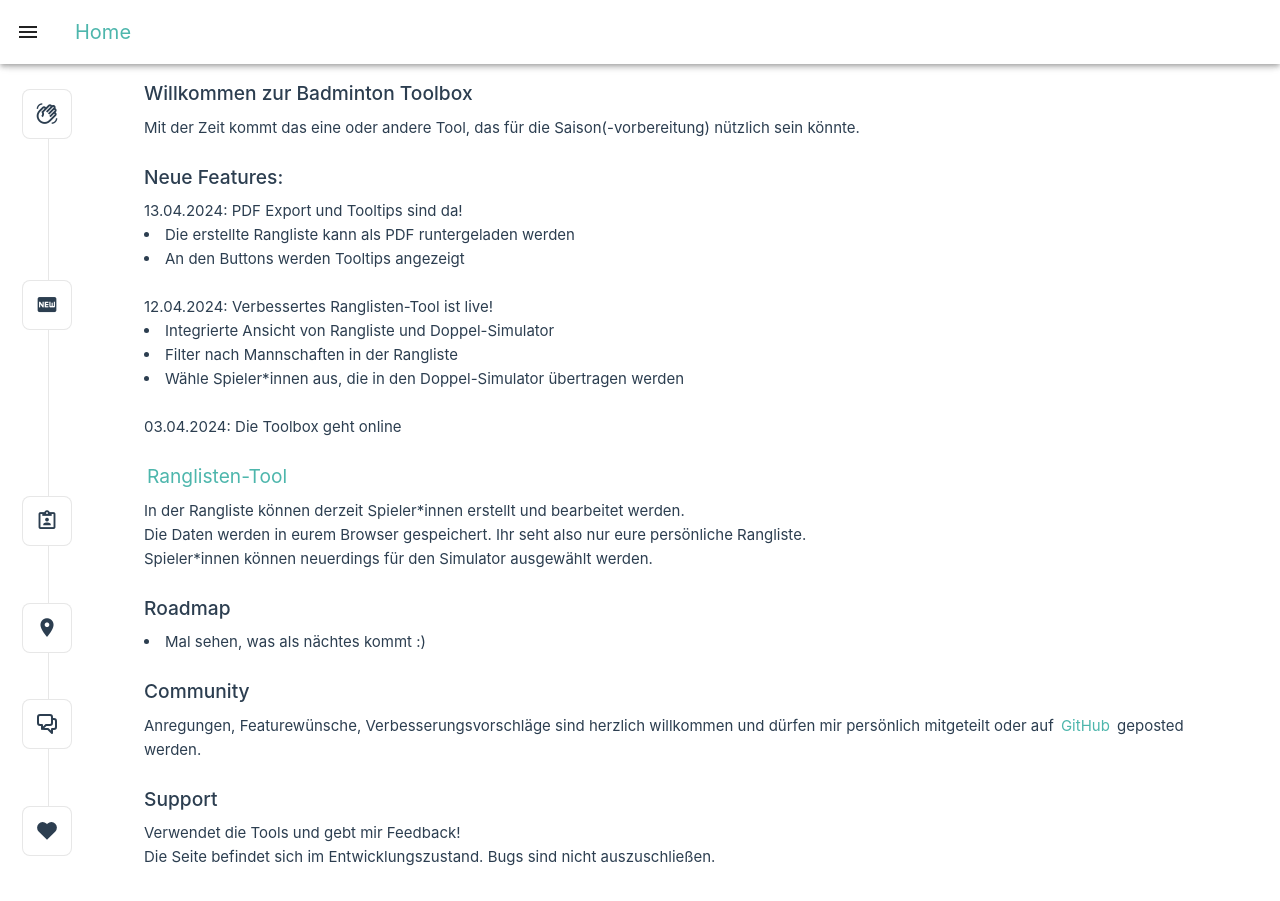
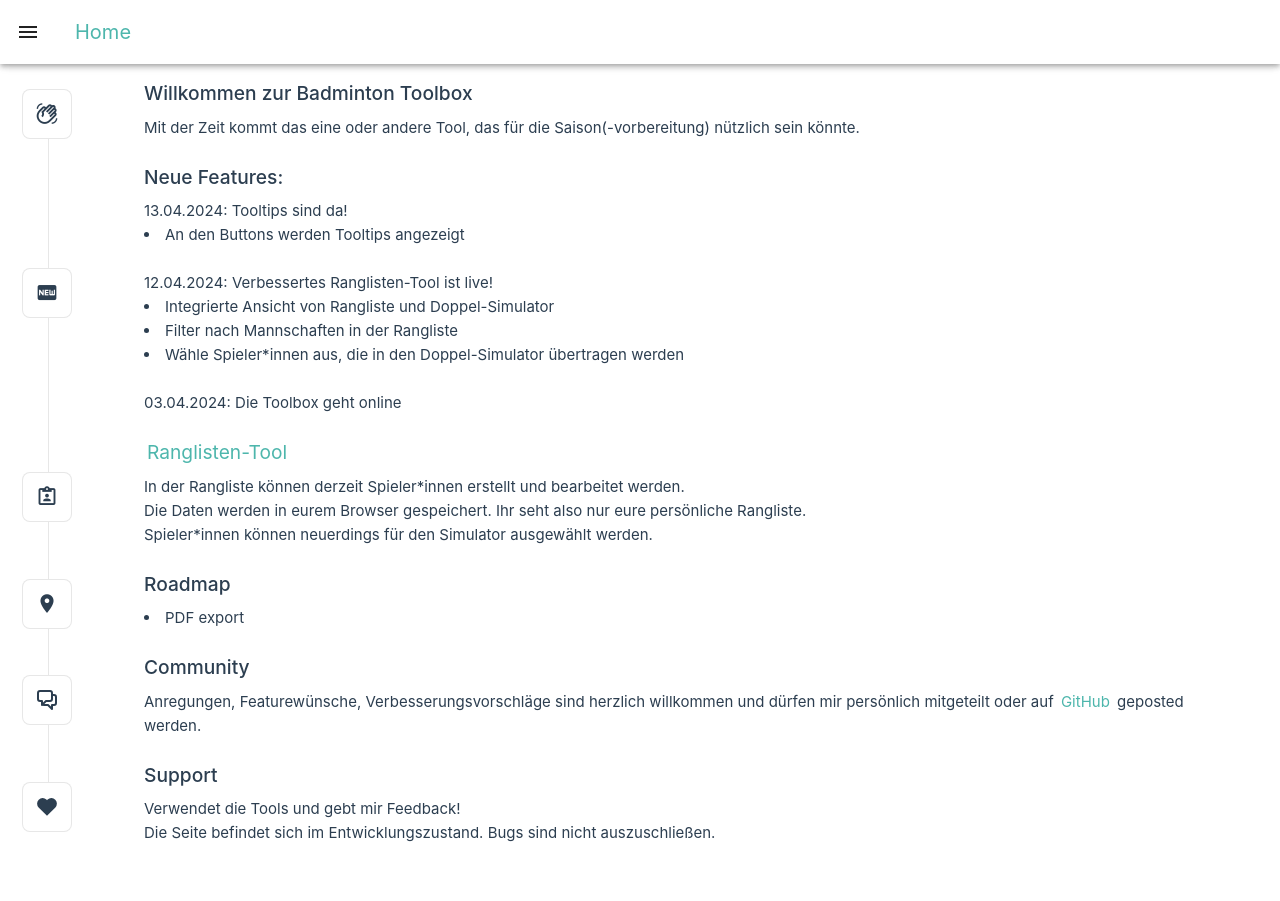
Before and after one commit to cangd/badminton-toolbox, a Vue app: page /#/ in a window 1280 px wide. After the commit the page ends 877 px from the top, so only its background shows below. Built offline with nearby package versions, Linux system fonts and the light colour scheme.

Commit message:
Update dependencies

```diff
--- a/src/components/TheWelcome.vue
+++ b/src/components/TheWelcome.vue
@@ -20,8 +20,7 @@ import SupportIcon from './icons/IconSupport.vue';
     </template>
     <template #heading>Neue Features:</template>
 
-    13.04.2024: PDF Export und Tooltips sind da!
-    <li>Die erstellte Rangliste kann als PDF runtergeladen werden</li>
+    13.04.2024: Tooltips sind da!
     <li>An den Buttons werden Tooltips angezeigt</li>
 
     <br />
@@ -53,7 +52,7 @@ import SupportIcon from './icons/IconSupport.vue';
     </template>
     <template #heading>Roadmap</template>
 
-    <li>Mal sehen, was als nächtes kommt :)</li>
+    <li>PDF export</li>
   </WelcomeItem>
 
   <WelcomeItem>
```
